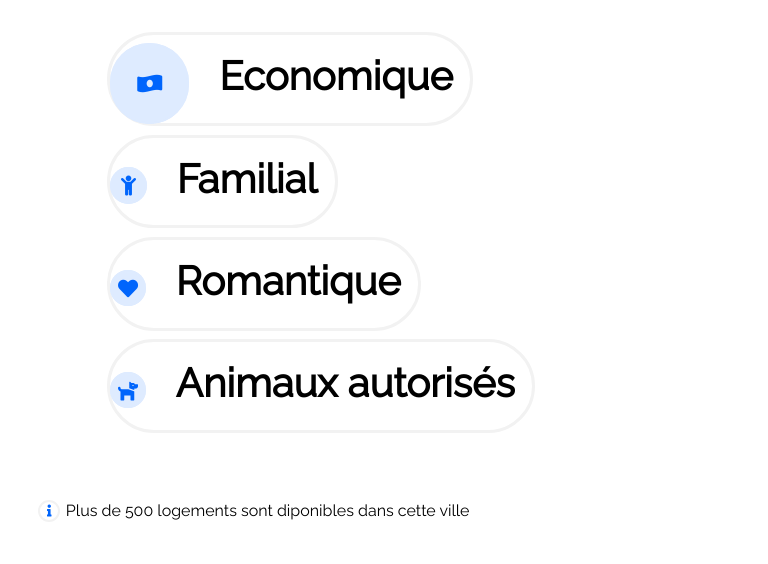
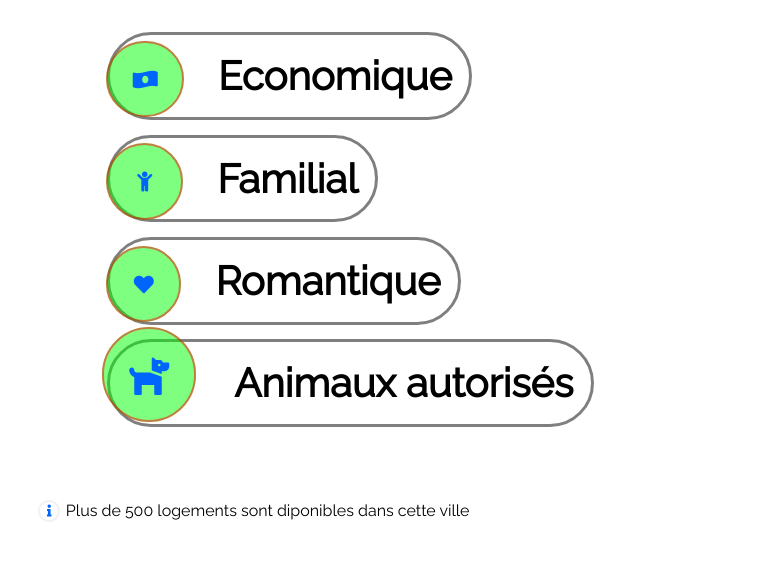
Before and after one commit to Noucho/AntoninBouzy_2_03-11-2020, a plain HTML site: page index.html in a window 768 px wide. Shown: the part 736-1300 px from the top of the page. Drawn offline with Linux system fonts and the light colour scheme.

Commit message:
Amélioration version mobile
Changement de syntaxe pour les icones, redimension exacte en pourcentage des icones

```diff
--- a/stylesheet.css
+++ b/stylesheet.css
@@ -1482,10 +1482,6 @@ ol{
 }
 
 
-.elementFiltres > .fa{
-	font-size:95%;
-}
-
 
 
 
@@ -1534,15 +1530,16 @@ ol{
 .texteFiltres{
 	font-weight: bold;
 	font-size:2.5em;
-	padding:3% 3% 4% 0;
+	padding:3% 3% 3% 0;
 	border-style:solid;
 	border-width:3px;
 	border-radius:100px;
-	border-color:#F2F2F2;
+	border-color:rgba(0, 0, 0, 0.5);
 	display:inline;
 	transition:0.5s;
 	cursor:pointer;
 	white-space: nowrap;
+	position:relative;
 }
 
 #TexteFiltre1::before{
@@ -1552,26 +1549,31 @@ ol{
 	border-style:solid;
 	border-width:2px;
 	border-radius:200px;
-	border-color:#DEEBFF;
-	background-color:#DEEBFF;
+	border-color:rgba(255, 0, 0, 0.5);
+	background-color:rgba(0, 255, 0, 0.5);
 	margin-right:30px;
-	padding:4.8% 4.3% 4.8% 4.3%;
+	padding:4.4% 4.2% 4.4% 4.2%;
 	font-size:0.5em;
-	position:absolute-relative;
+	position:relative;
+	bottom:0.2em;
+	left:-0.2em;
 }
 
 #TexteFiltre2::before{
-	font-family:"Font Awesome 5 Free";
+	font-family:"Font Awesome 5 Free";                  /*Couleur du fond et bordure du cercle : #DEEBFF     Couleur de la bordure du bouton : #F2F2F2 */
 	content:"\f1ae";
 	color:#0065FC;
 	border-style:solid;
 	border-width:2px;
 	border-radius:200px;
-	border-color:#DEEBFF;
-	background-color:#DEEBFF;
+	border-color:rgba(255, 0, 0, 0.5);
+	background-color:rgba(0, 255, 0, 0.5);
 	margin-right:30px;
-	padding:1% 1.5% 1% 1.5%;
+	padding:4.4% 5% 4.4% 5%;
 	font-size:0.5em;
+	position:relative;
+	bottom:0.2em;
+	left:-0.2em;
 }
 
 #TexteFiltre3::before{
@@ -1581,11 +1583,14 @@ ol{
 	border-style:solid;
 	border-width:2px;
 	border-radius:200px;
-	border-color:#DEEBFF;
-	background-color:#DEEBFF;
+	border-color:rgba(255, 0, 0, 0.5);
+	background-color:rgba(0, 255, 0, 0.5);
 	margin-right:30px;
-	padding:1% 1% 1% 1%;
+	padding:4.4% 4.4% 4.4% 4.4%;
 	font-size:0.5em;
+	position:relative;
+	bottom:0.2em;
+	left:-0.2em;
 }
 
 #TexteFiltre4::before{
@@ -1595,11 +1600,13 @@ ol{
 	border-style:solid;
 	border-width:2px;
 	border-radius:200px;
-	border-color:#DEEBFF;
-	background-color:#DEEBFF;
+	border-color:rgba(255, 0, 0, 0.5);
+	background-color:rgba(0, 255, 0, 0.5);
 	margin-right:30px;
-	padding:1% 1% 1% 1%;
-	font-size:0.5em;
+	padding:4.4% 4.3% 4.4% 4.3%;
+	position:relative;
+	bottom:0.2em;
+	left:-0.2em;
 }
 
 #IRondInfo i{
```
